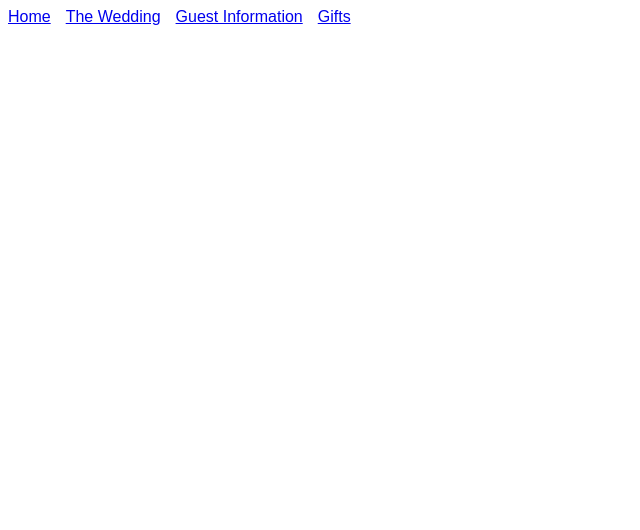
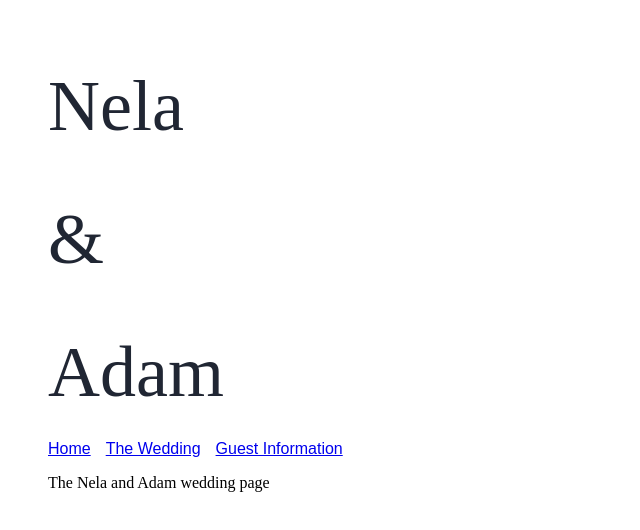
Before and after one commit to AdamCsordas21/the-wedding, a Next.js app: page / in a window 1280 px wide. Shown: the top 530 px of the page, without its empty margins (0-640 px from the left). Built offline with nearby package versions, Linux system fonts and the light colour scheme.

Commit message:
creat basic layout

```diff
--- a/components/Header.js
+++ b/components/Header.js
@@ -5,8 +5,20 @@ const linkStyle = {
   fontFamily: "Arial"
 };
 
+const name = {
+  fontSize: '4.50em',
+  lineHeight: '1.85em',
+  textTransform: 'none',
+  letterSpacing: 'normal',
+  color: '#202633',
+  margin: 0,
+  fontWeight: 'normal',
+  fontFamily: "Sophia Script Medium",
+}
+
 const Header = () => (
   <div>
+    <h1 style={name}>Nela<br/>&amp;<br/>Adam</h1>
     <Link href="/index">
       <a style={linkStyle}>Home</a>
     </Link>
@@ -16,9 +28,6 @@ const Header = () => (
     <Link href="/GuestInformation">
       <a style={linkStyle}>Guest Information</a>
     </Link>
-    <Link href="/gifts">
-      <a style={linkStyle}>Gifts</a>
-    </Link>
   </div>
 );
 
--- /dev/null
+++ b/components/Layout.js
@@ -0,0 +1,15 @@
+import Header from './Header'
+
+const layoutStyle = {
+  margin: 20,
+  padding: 20,
+}
+
+const MyLayout = ({ children }) => (
+  <div style={layoutStyle}>
+    <Header />
+    {children}
+  </div>
+)
+
+export default MyLayout;
--- a/pages/index.js
+++ b/pages/index.js
@@ -1,33 +1,9 @@
-// import Link from 'next/link';
+import Layout from '../components/Layout'
 
-// const Index = () => (
-//     <div>
-//       <Link href="/">
-//         <a title="Nela and Adam">Home</a>
-//       </Link>
-//       <Link href="/TheWedding">
-//         <a title="The Wedding">The Wedding</a>
-//       </Link>
-//       <Link href="/GuestInformation">
-//         <a title="Guest Information">Guest Information</a>
-//       </Link>
-//       <Link href="/gifts">
-//         <a title="Gifts">Gifts</a>
-//       </Link>
-//       <header>
-//       <h1>Nela and Adam</h1>
-//       </header>
-//     </div>
-//   );
+const Index = () => (
+  <Layout>
+    <p>The Nela and Adam wedding page</p>
+  </Layout>
+)
 
-//   export default Index;
-
-import Header from '../components/Header';
-
-export default function Index() {
-  return (
-    <div>
-      <Header />
-    </div>
-  );
-}
+export default Index
```
Also changed, not shown: pages/GuestInformation.js (+13 -6 lines), pages/TheWedding.js (+8 -6 lines), pages/gifts.js (deleted, +0 -7 lines), components/MyLayout.js (deleted).
